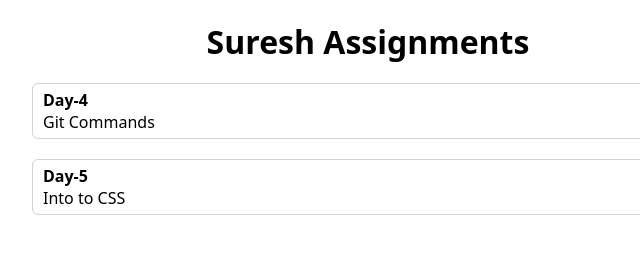
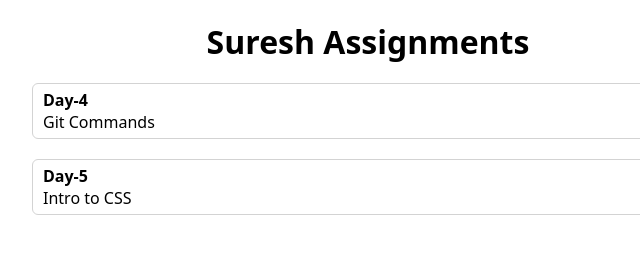
Before and after one commit to sureshmvarma/vcs, a plain HTML site: page index.html in a window 1280 px wide. Shown: the full height of the page, 272-912 px from the left. Drawn offline with Linux system fonts and the light colour scheme.

Commit message:
typo chnage

```diff
--- a/index.html
+++ b/index.html
@@ -34,7 +34,7 @@
     <a href="./day5/index.html" class="link">
         <div class="day-link">
             <b>Day-5</b><br>
-            <span>Into to CSS</span>
+            <span>Intro to CSS</span>
         </div>
     </a>
     <br>
```
